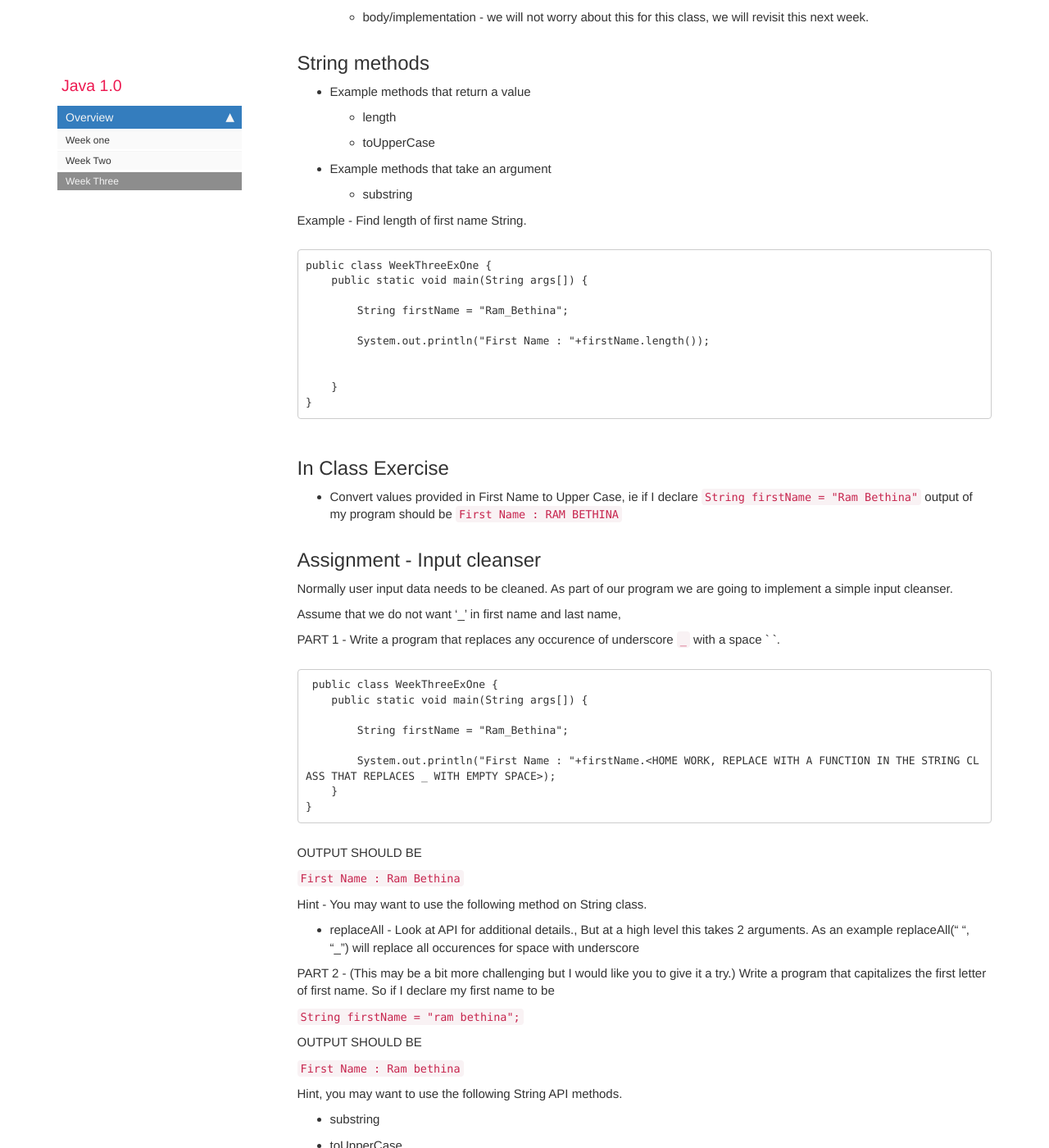
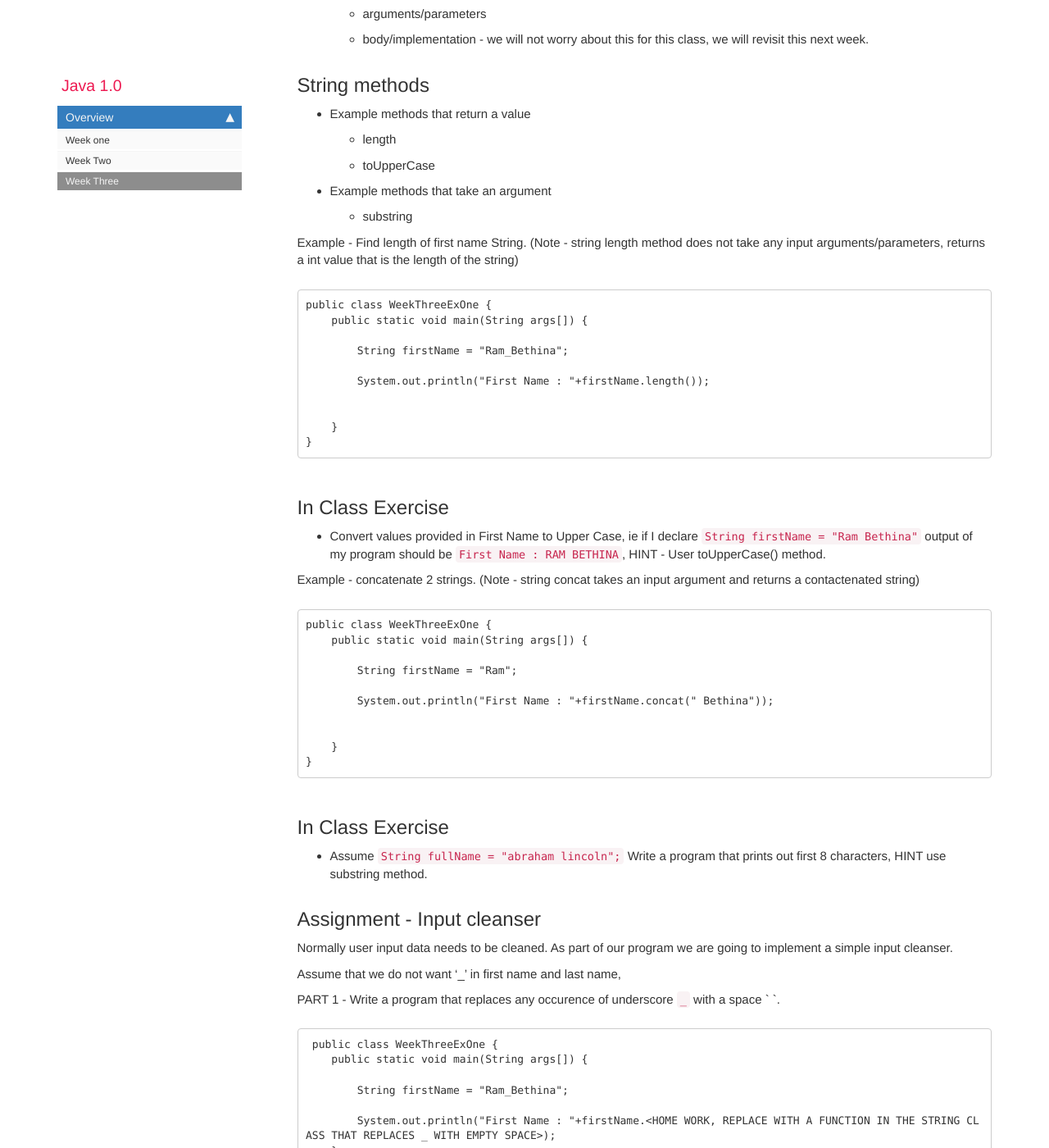
Before and after one commit to rambethina/java, a Jekyll site: the page built from pages/mydoc/mydoc_week_three.md, in a window 1280 px wide and 1400 px high, scrolled down 1844 px. Shown: the whole window at 82% size. Built offline with Jekyll 4.4.1, drawn with Linux system fonts in a browser that asks for light colours; comment, search, counter and statistics services are not loaded; some of the changed text lies outside the part shown.

Commit message:
week three add example for data types

````diff
--- a/pages/mydoc/mydoc_week_three.md
+++ b/pages/mydoc/mydoc_week_three.md
@@ -71,7 +71,7 @@ public class WeekThreeExOne {
   * substring
 
 
-Example - Find length of first name String.
+Example - Find length of first name String. (Note - string length method does not take any input arguments/parameters, returns a int value that is the length of the string)
 ```
 public class WeekThreeExOne {
     public static void main(String args[]) {
@@ -86,7 +86,25 @@ public class WeekThreeExOne {
 ```
 
 ## In Class Exercise
-* Convert values provided in First Name to Upper Case, ie if I declare `String firstName = "Ram Bethina"` output of my program should be `First Name : RAM BETHINA`
+* Convert values provided in First Name to Upper Case, ie if I declare `String firstName = "Ram Bethina"` output of my program should be `First Name : RAM BETHINA`, HINT - User toUpperCase() method.
+
+
+Example - concatenate 2 strings. (Note - string concat takes an input argument and returns a contactenated string)
+```
+public class WeekThreeExOne {
+    public static void main(String args[]) {
+
+        String firstName = "Ram";
+
+        System.out.println("First Name : "+firstName.concat(" Bethina"));
+
+
+    }
+}
+```
+## In Class Exercise
+* Assume `String fullName = "abraham lincoln";` Write a program that prints out first 8 characters, HINT use substring method.
+
 
 ## Assignment - Input cleanser
 
@@ -94,7 +112,7 @@ Normally user input data needs to be cleaned. As part of our program we are goin
 
  Assume that we do not want '_' in first name and last name,
 
-PART 1 - Write a program that replaces any occurence of underscore `_` with a space ` `.
+PART 1 - Write a program that replaces any occurence of underscore `_` with a space `  `.
 
  ```
  public class WeekThreeExOne {
````
Also changed, not shown: other parts of pages/mydoc/mydoc_week_three.md (+1 -1 lines).
